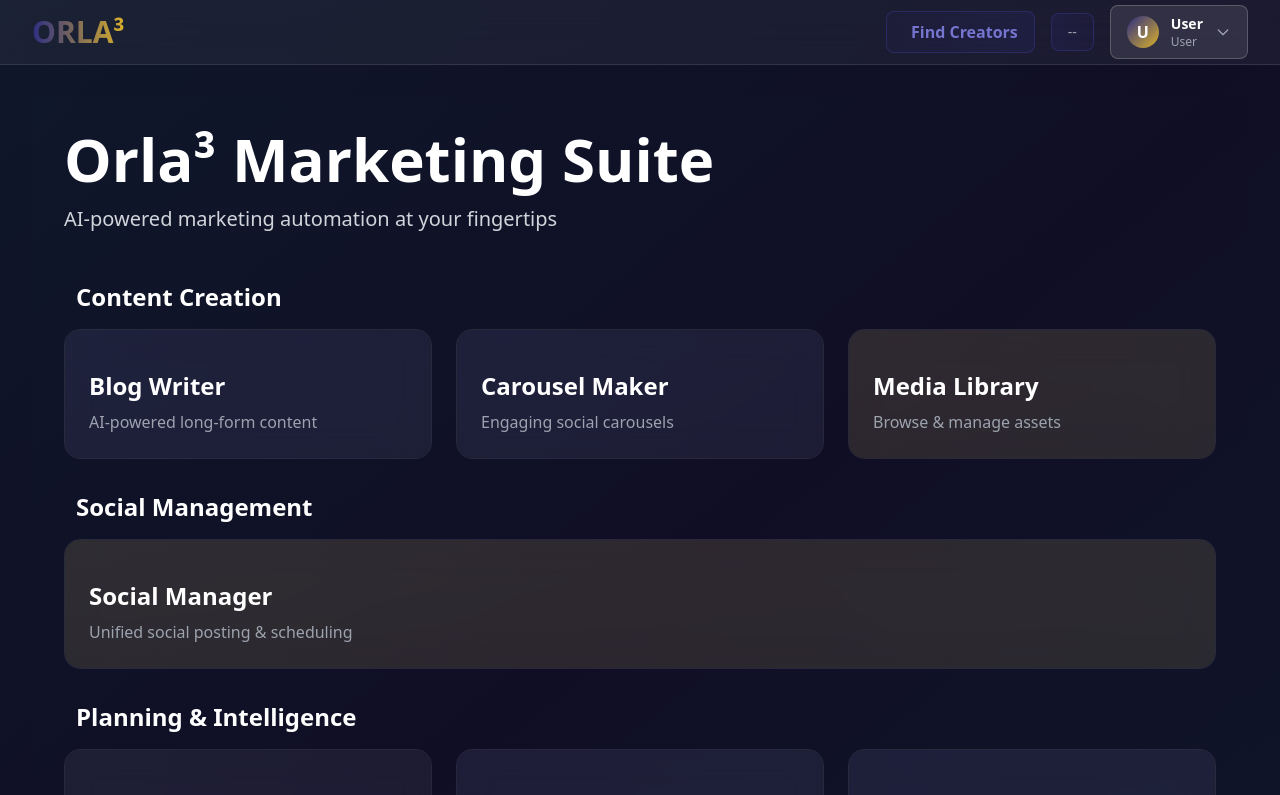
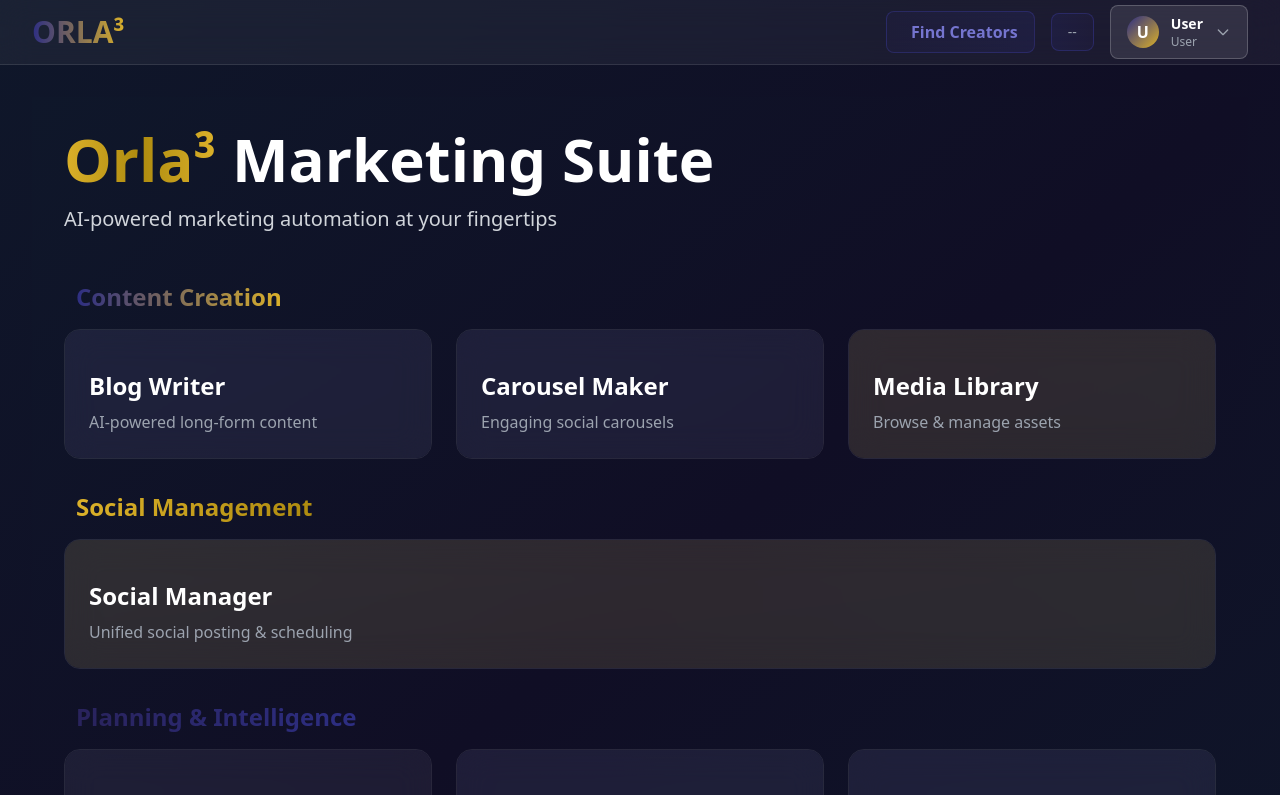
Before and after one commit to stevenajg93/orla3-marketing-suite-app, a Next.js app: page /dashboard in a window 1280 px wide. Shown: the top 795 px of the page. Built offline with nearby package versions, Linux system fonts and the light colour scheme; no server answers.

Commit message:
feat: Add engaging brand color gradients to dashboard headings
- Orla³ brand name in gold gradient
- Section headings use brand color gradients (cobalt-gold, gold-intense, royal-cobalt)
- Maintains brand consistency while being visually engaging

```diff
--- a/app/dashboard/page.tsx
+++ b/app/dashboard/page.tsx
@@ -75,17 +75,18 @@ export default function Dashboard() {
         )}
 
         <div className="mb-6 sm:mb-8 md:mb-12">
-          <h1 className="text-3xl sm:text-4xl md:text-5xl lg:text-6xl font-black text-white mb-2 sm:mb-4">
-            Orla³ Marketing Suite
+          <h1 className="text-3xl sm:text-4xl md:text-5xl lg:text-6xl font-black mb-2 sm:mb-4">
+            <span className="text-transparent bg-clip-text bg-gradient-to-r from-gold via-gold-intense to-gold">Orla³</span>
+            <span className="text-white"> Marketing Suite</span>
           </h1>
           <p className="text-base sm:text-lg md:text-xl text-gray-300">AI-powered marketing automation at your fingertips</p>
         </div>
 
         {/* TIER 1: Content Creation */}
         <div className="mb-6 sm:mb-8">
-          <h2 className="text-xl sm:text-2xl font-bold text-white mb-3 sm:mb-4 flex items-center gap-2 sm:gap-3">
+          <h2 className="text-xl sm:text-2xl font-bold mb-3 sm:mb-4 flex items-center gap-2 sm:gap-3">
             <span className="text-2xl sm:text-3xl"></span>
-            Content Creation
+            <span className="text-transparent bg-clip-text bg-gradient-to-r from-cobalt to-gold">Content Creation</span>
           </h2>
           <div className="grid grid-cols-1 sm:grid-cols-2 lg:grid-cols-3 gap-4 sm:gap-6">
             {contentCreation.map((tool) => <ToolCard key={tool.name} tool={tool} />)}
@@ -94,9 +95,9 @@ export default function Dashboard() {
 
         {/* TIER 2: Social Management */}
         <div className="mb-6 sm:mb-8">
-          <h2 className="text-xl sm:text-2xl font-bold text-white mb-3 sm:mb-4 flex items-center gap-2 sm:gap-3">
+          <h2 className="text-xl sm:text-2xl font-bold mb-3 sm:mb-4 flex items-center gap-2 sm:gap-3">
             <span className="text-2xl sm:text-3xl"></span>
-            Social Management
+            <span className="text-transparent bg-clip-text bg-gradient-to-r from-gold to-gold-intense">Social Management</span>
           </h2>
           <div className="grid grid-cols-1 gap-4 sm:gap-6">
             {socialManagement.map((tool) => <ToolCard key={tool.name} tool={tool} />)}
@@ -105,9 +106,9 @@ export default function Dashboard() {
 
         {/* TIER 3: Planning & Intelligence */}
         <div className="mb-6 sm:mb-8">
-          <h2 className="text-xl sm:text-2xl font-bold text-white mb-3 sm:mb-4 flex items-center gap-2 sm:gap-3">
+          <h2 className="text-xl sm:text-2xl font-bold mb-3 sm:mb-4 flex items-center gap-2 sm:gap-3">
             <span className="text-2xl sm:text-3xl"></span>
-            Planning & Intelligence
+            <span className="text-transparent bg-clip-text bg-gradient-to-r from-royal to-cobalt">Planning & Intelligence</span>
           </h2>
           <div className="grid grid-cols-1 sm:grid-cols-2 lg:grid-cols-3 gap-4 sm:gap-6">
             {planningAnalysis.map((tool) => <ToolCard key={tool.name} tool={tool} />)}
```
